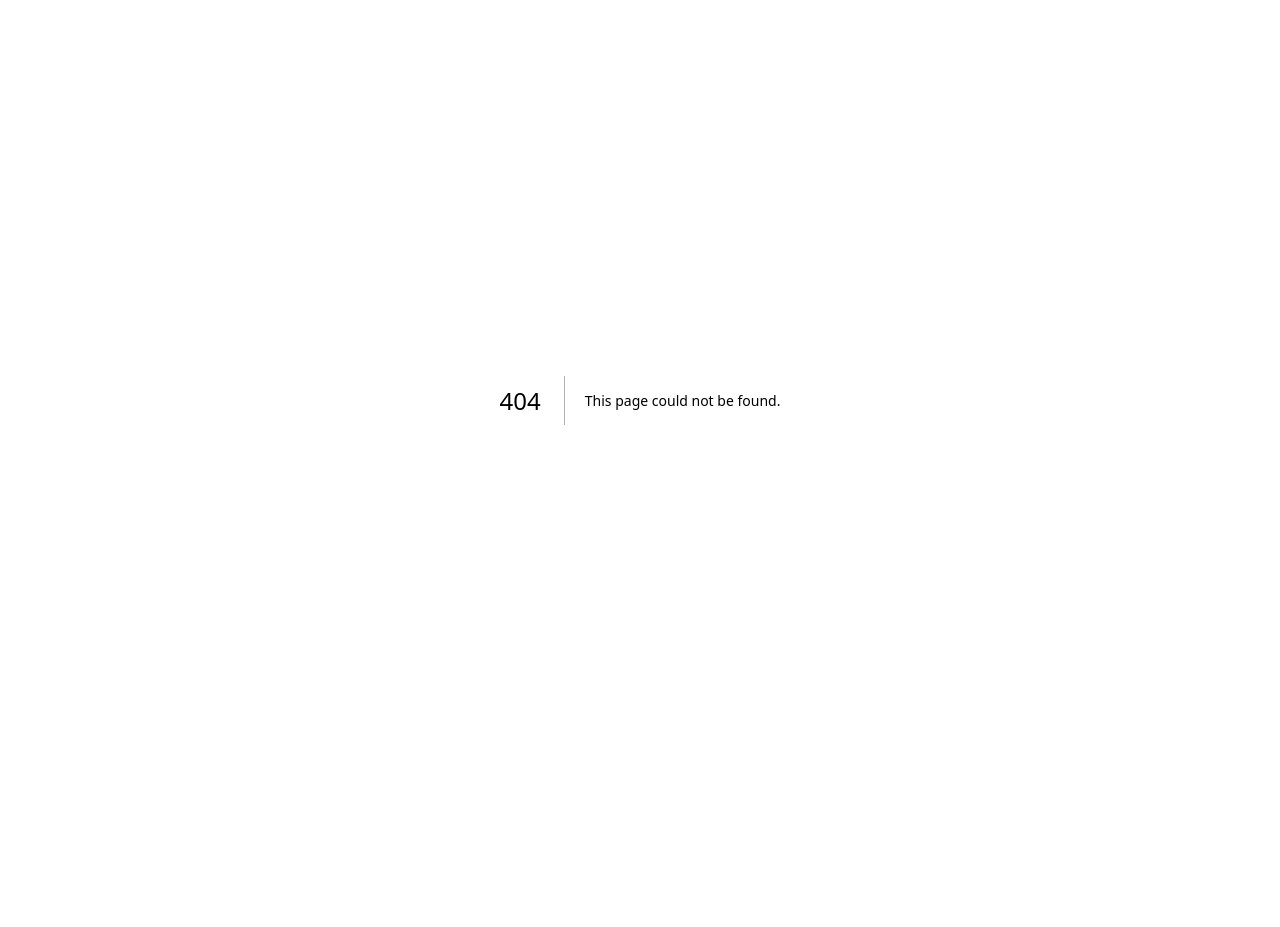
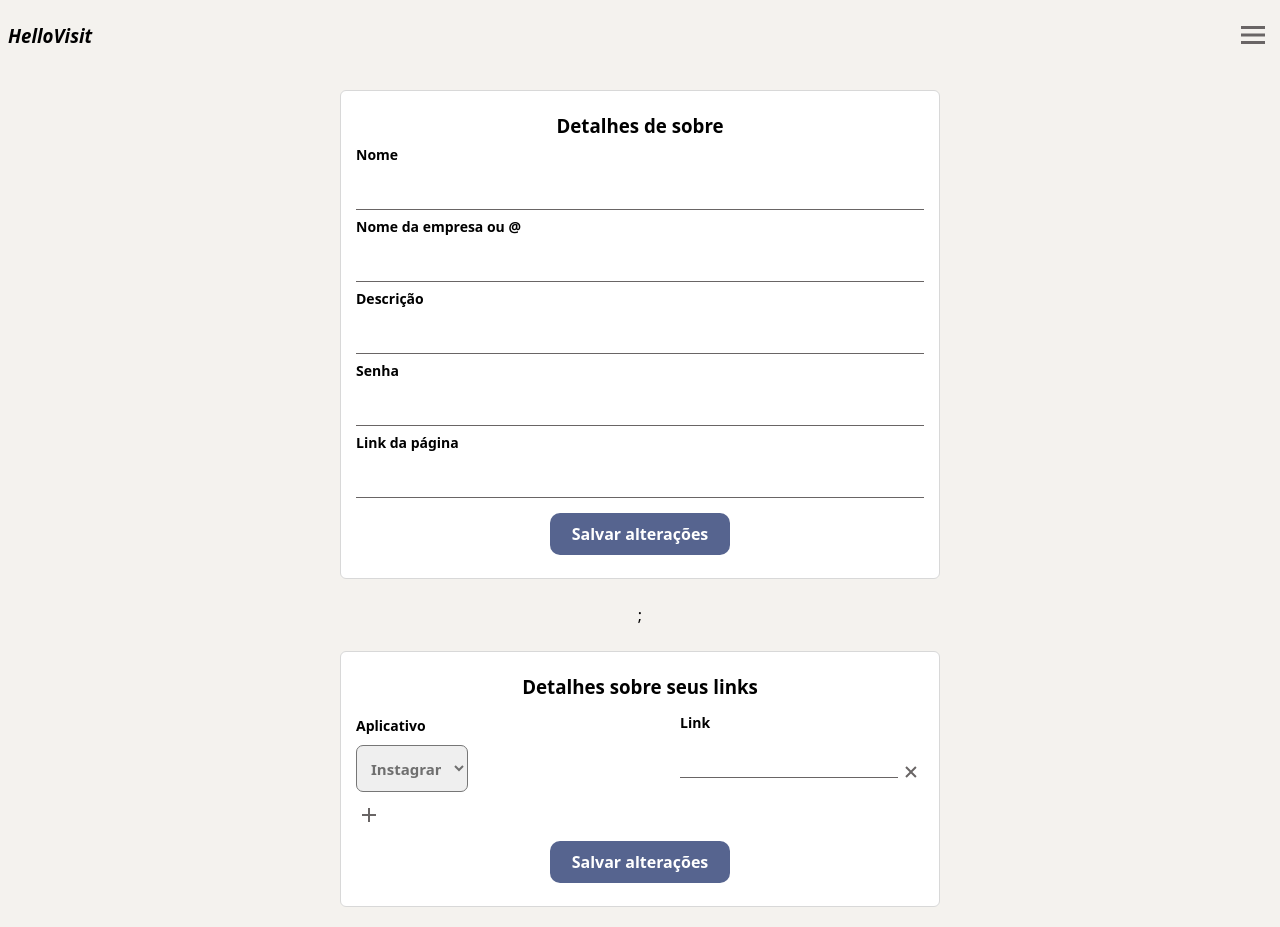
Before and after one commit to Ryanluc7reis/visit-card, a Next.js app: page /editprofile in a window 1280 px wide. Before the commit this address had no page. Before the commit the page ends 800 px from the top, so only its background shows below. Built offline with nearby package versions, Linux system fonts and the light colour scheme.

Commit message:
Criado page editprofile

```diff
--- /dev/null
+++ b/src/app/editprofile/page.jsx
@@ -0,0 +1,34 @@
+"use client";
+
+import styled from "styled-components";
+import { useTheme } from "@/context/ContextTheme";
+
+import Navigations from "@/components/navigations/Navigations";
+import EditAbout from "@/components/about/EditAbout";
+import EditLink from "@/components/links/EditLink";
+
+const Container = styled.div`
+  width: 100%;
+  min-height: 100vh;
+  display: flex;
+  flex-direction: column;
+  align-items: center;
+  padding: 20px 0px;
+  gap: 25px;
+  background: ${(props) =>
+    props.isDark ? props.theme.backgroundDark : props.theme.backgroundLight};
+`;
+
+export default function EditProfile() {
+  const { theme } = useTheme();
+  const DarkCondition = theme === "dark" ? true : false;
+  return (
+    <>
+      <Navigations />
+      <Container isDark={DarkCondition}>
+        <EditAbout />;
+        <EditLink />
+      </Container>
+    </>
+  );
+}
--- /dev/null
+++ b/src/components/about/EditAbout.jsx
@@ -0,0 +1,52 @@
+import styled from "styled-components";
+import { useTheme } from "@/context/ContextTheme";
+
+import { Input } from "../form/Input";
+import { Button } from "../form/Button";
+
+const Form = styled.form`
+  width: 90%;
+  min-height: 180px;
+  padding: 15px;
+  background: ${(props) =>
+    props.isDark
+      ? props.theme.backgroundContentDark
+      : props.theme.backgroundContentLight};
+  border: 1px solid
+    ${(props) =>
+      props.isDark ? props.theme.borderDark : props.theme.borderLight};
+  border-radius: 6px;
+  @media (min-width: 768px) {
+    width: 600px;
+  }
+`;
+const InputAlt = styled(Input)`
+  background: transparent;
+  border: none;
+  border-bottom: 1px solid
+    ${(props) => (props.isDark ? props.theme.textDark : "#696565")};
+`;
+const Title = styled.h3`
+  font-weight: bold;
+  margin: 7px 0;
+  text-align: center;
+  color: ${(props) =>
+    props.isDark ? props.theme.textDark : props.theme.textLight};
+`;
+export default function EditAbout() {
+  const { theme } = useTheme();
+  const DarkCondition = theme === "dark" ? true : false;
+  return (
+    <Form isDark={DarkCondition}>
+      <Title isDark={DarkCondition}>Detalhes de sobre</Title>
+      <InputAlt isDark={DarkCondition} label="Nome" />
+      <InputAlt isDark={DarkCondition} label="Nome da empresa ou @" />
+      <InputAlt isDark={DarkCondition} label="Descrição" />
+      <InputAlt isDark={DarkCondition} label="Senha" />
+      <InputAlt isDark={DarkCondition} label="Link da página" />
+      <div style={{ width: "100%", textAlign: "center" }}>
+        <Button onClick={(e) => e.preventDefault()}>Salvar alterações</Button>
+      </div>
+    </Form>
+  );
+}
--- /dev/null
+++ b/src/components/links/EditLink.jsx
@@ -0,0 +1,113 @@
+import styled from "styled-components";
+import { useTheme } from "@/context/ContextTheme";
+import { useState } from "react";
+
+import { Input } from "../form/Input";
+import { Button } from "../form/Button";
+import { Selecter } from "../form/Selecter";
+import Image from "../image/Image";
+
+const Form = styled.form`
+  width: 90%;
+  min-height: 180px;
+  padding: 15px;
+  background: ${(props) =>
+    props.isDark
+      ? props.theme.backgroundContentDark
+      : props.theme.backgroundContentLight};
+  border: 1px solid
+    ${(props) =>
+      props.isDark ? props.theme.borderDark : props.theme.borderLight};
+  border-radius: 6px;
+  @media (min-width: 768px) {
+    width: 600px;
+  }
+`;
+const InputAlt = styled(Input)`
+  background: transparent;
+  border: none;
+  border-bottom: 1px solid
+    ${(props) => (props.isDark ? props.theme.textDark : "#696565")};
+`;
+const Title = styled.h3`
+  font-weight: bold;
+  margin: 7px 0;
+  text-align: center;
+  color: ${(props) =>
+    props.isDark ? props.theme.textDark : props.theme.textLight};
+`;
+const LinkItem = styled.div`
+  display: flex;
+  gap: 10px;
+  align-items: end;
+  margin-bottom: 10px;
+  @media (min-width: 428px) {
+    align-items: center;
+    justify-content: space-between;
+  }
+`;
+
+export default function EditLink() {
+  const { theme } = useTheme();
+  const DarkCondition = theme === "dark" ? true : false;
+
+  const [links, setLinks] = useState([{ id: 1, app: "", url: "" }]);
+
+  const handleAddLink = () => {
+    setLinks([...links, { id: links.length + 1, app: "", url: "" }]);
+  };
+
+  const handleRemoveLink = (id) => {
+    setLinks(links.filter((link) => link.id !== id));
+  };
+
+  const handleInputChange = (id, field, value) => {
+    setLinks(
+      links.map((link) => (link.id === id ? { ...link, [field]: value } : link))
+    );
+  };
+  return (
+    <Form isDark={DarkCondition}>
+      <Title isDark={DarkCondition}> Detalhes sobre seus links</Title>
+
+      {links.map((link) => (
+        <LinkItem key={link.id}>
+          <Selecter
+            label="Aplicativo"
+            isDark={DarkCondition}
+            value={link.app}
+            onChange={(e) => handleInputChange(link.id, "app", e.target.value)}
+          />
+          <div style={{ display: "flex", alignItems: "end" }}>
+            <InputAlt
+              label="Link"
+              isDark={DarkCondition}
+              value={link.url}
+              onChange={(e) =>
+                handleInputChange(link.id, "url", e.target.value)
+              }
+            />
+
+            <Image
+              isDark={DarkCondition}
+              imageDark="xDark.png"
+              image="xLight.png"
+              alt=""
+              onClick={() => handleRemoveLink(link.id)}
+            />
+          </div>
+        </LinkItem>
+      ))}
+      <Image
+        isDark={DarkCondition}
+        imageDark="plusDark.png"
+        image="plusLight.png"
+        alt=""
+        onClick={handleAddLink}
+      />
+      <div style={{ width: "100%", textAlign: "center" }}>
+        <Button onClick={(e) => e.preventDefault()}>Salvar alterações</Button>
+      </div>
+    </Form>
+  );
+}
--- a/src/components/navigations/Navigations.jsx
+++ b/src/components/navigations/Navigations.jsx
@@ -1,6 +1,7 @@
 import styled from "styled-components";
 import { useState } from "react";
 import { useTheme } from "@/context/ContextTheme";
+import { useRouter } from "next/navigation";
 
 import Options from "./Options";
 import Image from "../image/Image";
@@ -25,11 +26,14 @@ const Logo = styled.h3`
 `;
 export default function Navigations() {
   const [isMenu, setIsMenu] = useState(false);
+  const router = useRouter();
   const { theme } = useTheme();
   const DarkCondition = theme === "dark" ? true : false;
   return (
     <NavContainer isDark={DarkCondition}>
-      <Logo isDark={DarkCondition}>HelloVisit</Logo>
+      <Logo onClick={() => router.push("/")} isDark={DarkCondition}>
+        HelloVisit
+      </Logo>
       {isMenu && <Options hasUser={true} />}
       <ImageAlt
         onClick={() => setIsMenu(!isMenu)}
```
